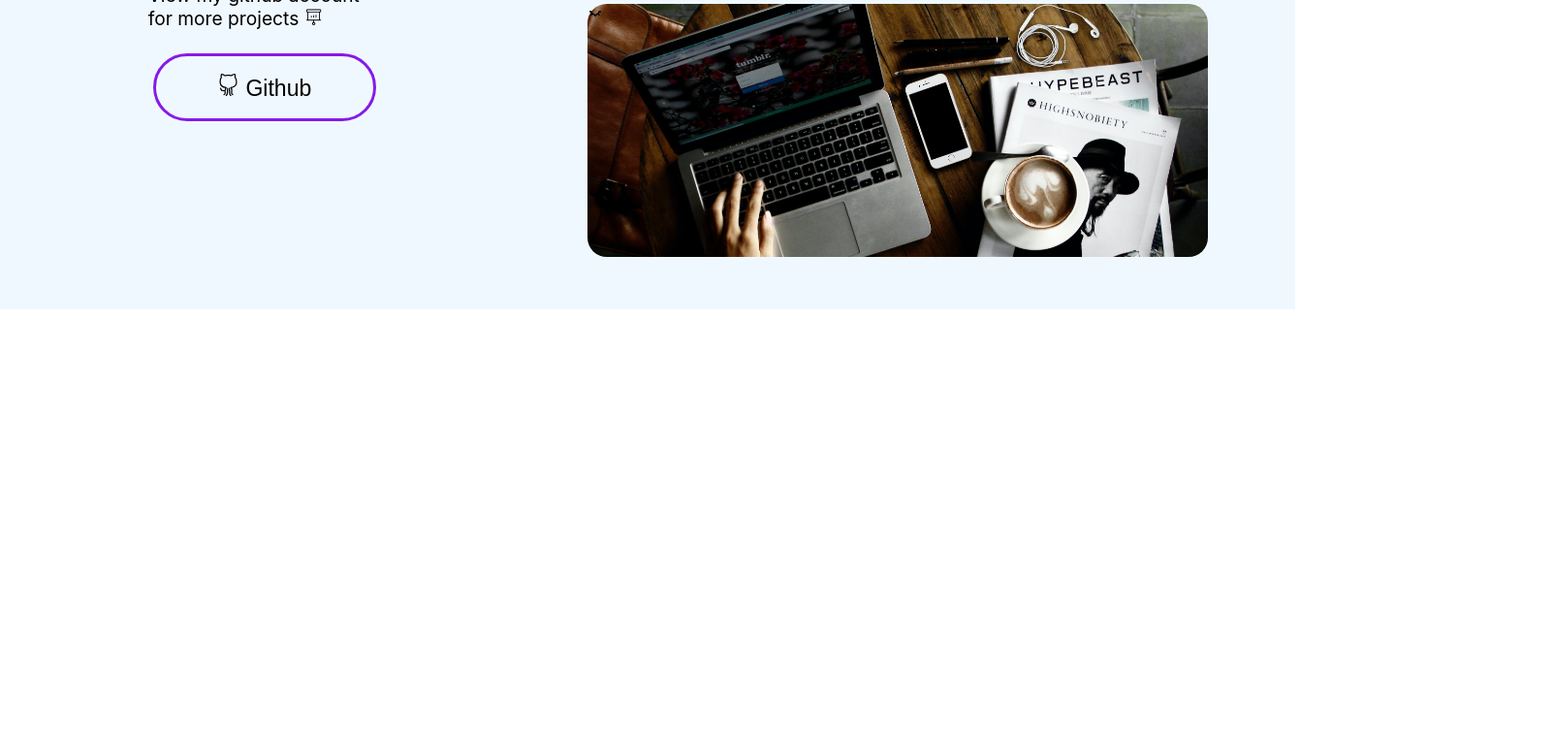
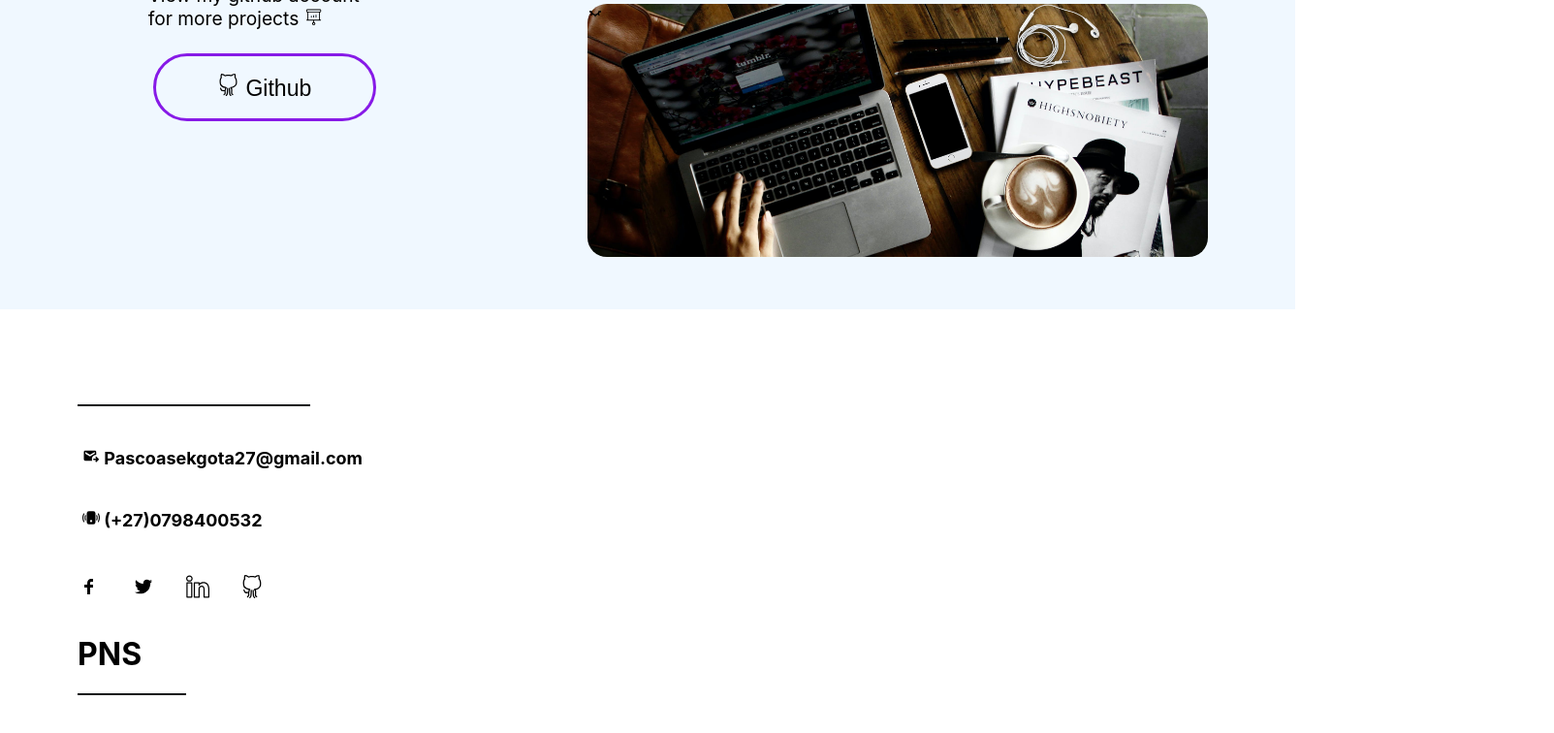
Before and after one commit to PNSyildiz/portfolio-React, a React (Create React App) app: page / in a window 1280 px wide. Shown: the part 1676-2432 px from the top of the page at 97% size, 1603 px wide, since content can reach past the window. Before the commit the page ends 2093 px from the top, so only its background shows below. Built offline with nearby package versions, Linux system fonts and the light colour scheme.

Commit message:
Added contact form

```diff
--- a/src/App.js
+++ b/src/App.js
@@ -1,6 +1,7 @@
 import HeroSection from "./Components/HeroSection";
 import AboutMe from "./Components/AboutMe";
 import Projects from "./Components/Projects";
+import Footer from "./Components/Footer"
 
 function App() {
 
@@ -9,6 +10,7 @@ function App() {
      <HeroSection title='pns'/>
       <AboutMe/>
       <Projects/>
+      <Footer title='PNS'/>
     </div>
   );
 }
--- /dev/null
+++ b/src/CSS/Footer.css
@@ -0,0 +1,30 @@
+.footer{
+    margin: 5rem;
+}
+
+.footer h6{
+    font-size: large;
+    margin-left: 5px;
+}
+.footer h5{
+    font-size: large;
+    margin-left: 5px;
+}
+
+.icons{
+    display: flex;
+    flex-direction: row;
+    margin-left: -1rem;
+}
+
+.icon{
+    margin: 1rem;
+    height:1.5rem;
+    width:1.5rem;
+}
+
+.designme1{
+    height:2px;
+    background-color: rgb(17, 20, 22);
+    width: 7rem;
+ }
--- a/src/CSS/HeroSection.css
+++ b/src/CSS/HeroSection.css
@@ -9,7 +9,7 @@
 
 .leftSide{
     padding: 1%;
-    background-color: azure;
+    background-color: rgb(242, 247, 247);
     width: 60%;
     height: 96%;
     object-fit: cover;
--- /dev/null
+++ b/src/Components/Footer.js
@@ -0,0 +1,36 @@
+import React from 'react'
+  import { TiSocialFacebook } from "react-icons/ti";
+  import { MdOutgoingMail } from "react-icons/md";
+  import { TiSocialTwitter } from "react-icons/ti";
+  import { SlSocialGithub } from "react-icons/sl";
+  import { BsPhoneVibrateFill } from "react-icons/bs";
+
+  import { SlSocialLinkedin } from "react-icons/sl";
+
+
+
+const Footer = ({title}) => {
+  return (
+    <div className='footer'>
+      <div className='left-footer'>
+         <div className='designme'/>
+        <h6><MdOutgoingMail />   Pascoasekgota27@gmail.com</h6>
+        <h5><BsPhoneVibrateFill />   (+27)0798400532</h5>
+      <div className='icons'>
+      <TiSocialFacebook className='icon' />
+        <TiSocialTwitter className='icon'/>
+        <SlSocialLinkedin  className='icon'/>
+        <SlSocialGithub  className='icon'/>
+      </div>
+      <h1>{title}</h1>
+      <div className='designme1'/>
+      </div>
+
+      <div className='right-footer'>
+
+      </div>
+    </div>
+  )
+}
+
+export default Footer
--- a/src/Components/HeroSection.js
+++ b/src/Components/HeroSection.js
@@ -21,7 +21,7 @@ const HeroSection = ({ title }) => {
       <div className="RightSide">
         <div className="topbar">
           <a className="home">HOME</a>
-          <a>ABOUT</a>
+          <a>ABOUTME</a>
           <a>PROJECTS</a>
         </div>
         <div className="Image">
--- a/src/index.css
+++ b/src/index.css
@@ -1,6 +1,7 @@
 @import "./CSS/HeroSection.css";
 @import "./CSS/AboutMe.css";
 @import "./CSS/Projects.css";
+@import "./CSS/Footer.css";
 
 body {
   margin: 0;
```
